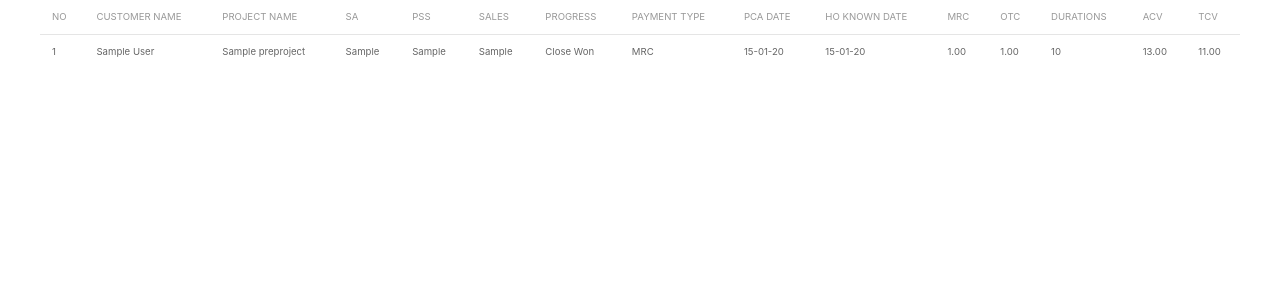
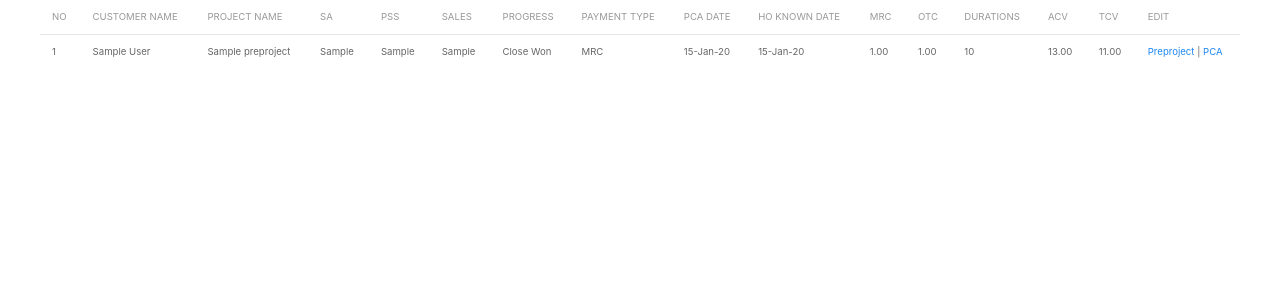
Before and after one commit to rumahaah/solarc, a Django app: page /preproject/opptywon in a window 1280 px wide. Shown: the part 52-352 px from the top of the page. Run offline with Django 3.2, Linux system fonts and the light colour scheme; a user stored in the database is signed in; tables that the repository leaves empty hold one stand-in row (values such as "Sample post"); some libraries are stand-ins or nearby versions.

Commit message:
add field tcv in pca table

```diff
--- a/preproject/templates/preproject_wonlost.html
+++ b/preproject/templates/preproject_wonlost.html
@@ -22,6 +22,7 @@
                 <th class="uk-table-middle" style="font-size: 100%;">Durations</th>
                 <th class="uk-table-middle" style="font-size: 100%;">ACV</th>
                 <th class="uk-table-middle" style="font-size: 100%;">TCV</th>
+                <th class="uk-table-middle" style="font-size: 100%;">Edit</th>
             </tr>
         </thead>
 
@@ -36,14 +37,33 @@
                 <td>{% if preproject.progress == 'w' %}Close Won{% elif preproject.progress == 'l' %}Close Lost{% elif preproject.progress == 'p' %}Progress - Internal SA{% elif preproject.progress == 's' %}Progress - Submited{% elif preproject.progress == 'c' %}Cancelled{% else %}PSA NOTGO/HOLD{%endif%}</td>
                 <td>{% if preproject.payment == 'm' %}MRC{% else %}OTC{% endif %}</td>
                 <!-- <td>{% for pca in preproject.psa_set.all %}{{pca.pca_date}}{% endfor %}</td> -->
-                <td>{% for psa in preproject.psa_set.all %}{% for pca in psa.pca_set.all %}{{pca.pca_date|date:'d-m-y'}}{% endfor %}{% endfor %}</td>
-                <td>{% for psa in preproject.psa_set.all %}{% for pca in psa.pca_set.all %}{% for ho in pca.handover_set.all %}{{ho.po_known_date|date:'d-m-y'}}{% endfor %}{% endfor %}{% endfor %}</td>
-                <td>{% for psa in preproject.psa_set.all %}{% for pca in psa.pca_set.all %}{% rupiah pca.mrc %}{% endfor %}{% endfor %}</td>
-                <td>{% for psa in preproject.psa_set.all %}{% for pca in psa.pca_set.all %}{% rupiah pca.otc %}{% endfor %}{% endfor %}</td>
-                <td>{% for psa in preproject.psa_set.all %}{% for pca in psa.pca_set.all %}{{pca.duration}}{% endfor %}{% endfor %}</td>
+                <td>{% for psa in preproject.psa_set.all %}{% for pca in psa.pca_set.all %}{% if pca.flagcalc == 1 %}{{pca.pca_date|date:'d-M-y'}}{% endif %}{% endfor %}{% endfor %}</td>
+                <td>{% for psa in preproject.psa_set.all %}{% for pca in psa.pca_set.all %}{% for ho in pca.handover_set.all %}{{ho.po_known_date|date:'d-M-y'}}{% endfor %}{% endfor %}{% endfor %}</td>
+                <td>{% for psa in preproject.psa_set.all %}{% for pca in psa.pca_set.all %}{% if pca.flagcalc == 1 %}{% rupiah pca.mrc %}{% endif %}{% endfor %}{% endfor %}</td>
+                <td>{% for psa in preproject.psa_set.all %}{% for pca in psa.pca_set.all %}{% if pca.flagcalc == 1 %}{% rupiah pca.otc %}{% endif %}{% endfor %}{% endfor %}</td>
+                <td>{% for psa in preproject.psa_set.all %}{% for pca in psa.pca_set.all %}{% if pca.flagcalc == 1 %}{{pca.duration}}{% endif %}{% endfor %}{% endfor %}</td>
                 <!-- <td>{% annualcontracvalue 1 1 1%}</td> -->
-                <td>{% for psa in preproject.psa_set.all %}{% for pca in psa.pca_set.all %}{% for ho in pca.handover_set.all %}{% annualcontracvalue pca.mrc pca.otc ho.po_known_date|date:'n'%}{% endfor %}{% endfor %}{% endfor %}</td>
-                <td>{% for psa in preproject.psa_set.all %}{% for pca in psa.pca_set.all %}{% totalcontracvalue pca.mrc pca.otc pca.duration %}{% endfor %}{% endfor %}</td>
+                <td>
+                    {% for psa in preproject.psa_set.all %}
+                        {% for pca in psa.pca_set.all %}
+                            {% if pca.flagcalc == 1 %}
+                                {% for ho in pca.handover_set.all %}
+                                    {% annualcontracvalue pca.mrc pca.otc ho.po_known_date|date:'n'%}
+                                {% endfor %}
+                            {% endif %}
+                        {% endfor %}
+                    {% endfor %}
+                </td>
+                <td>
+                    {% for psa in preproject.psa_set.all %}
+                        {% for pca in psa.pca_set.all %}
+                            {% if pca.flagcalc == 1 %}
+                                {% totalcontracvalue pca.mrc pca.otc pca.duration %}
+                            {% endif %}
+                        {% endfor %}
+                    {% endfor %}
+                </td>
+                {% if request.user.is_staff %}<td><a href="/admin/preproject/preproject/{{preproject.id}}/change/" target="_blank" class="">Preproject</a> | {% for psa in preproject.psa_set.all %}{% for pca in psa.pca_set.all %}{% if pca.flagcalc == 1 %}<a href="/admin/psatopca/pca/{{pca.id}}/change/" target="_blank" class="">PCA</a>{% endif %}{% endfor %}{% endfor %}</td>{% endif %}
             </tr>
         </tbody>{% endfor %}
     </table>
--- a/psatopca/admin.py
+++ b/psatopca/admin.py
@@ -2,8 +2,8 @@ from django.contrib import admin
 from .models import  Psa, Pca
 
 class PcaAdmin(admin.ModelAdmin):
-    # pass
-    exclude = ('flagcalc',)
+    pass
+    # exclude = ('flagcalc',)
 
 admin.site.register(Psa)
 admin.site.register(Pca, PcaAdmin)
--- a/psatopca/models.py
+++ b/psatopca/models.py
@@ -92,6 +92,7 @@ class Pca(models.Model):
 	duration = models.IntegerField()
 	ebitda = models.DecimalField(max_digits=10, decimal_places=2)
 	irr = models.DecimalField(max_digits=10, decimal_places=2)
+	tcv = models.DecimalField(max_digits=30, decimal_places=2)
 	remark = models.TextField(max_length=1000, blank=True, null=True)
 	attendance = models.TextField(max_length=1000, blank=True, null=True)
 	problem_category = models.CharField(max_length=4, choices=problem_category_option, default='n-pr')
```
Also changed, not shown: preproject/migrations/0036_auto_20200401_1123.py (added), psatopca/migrations/0026_pca_tcv.py (added).
